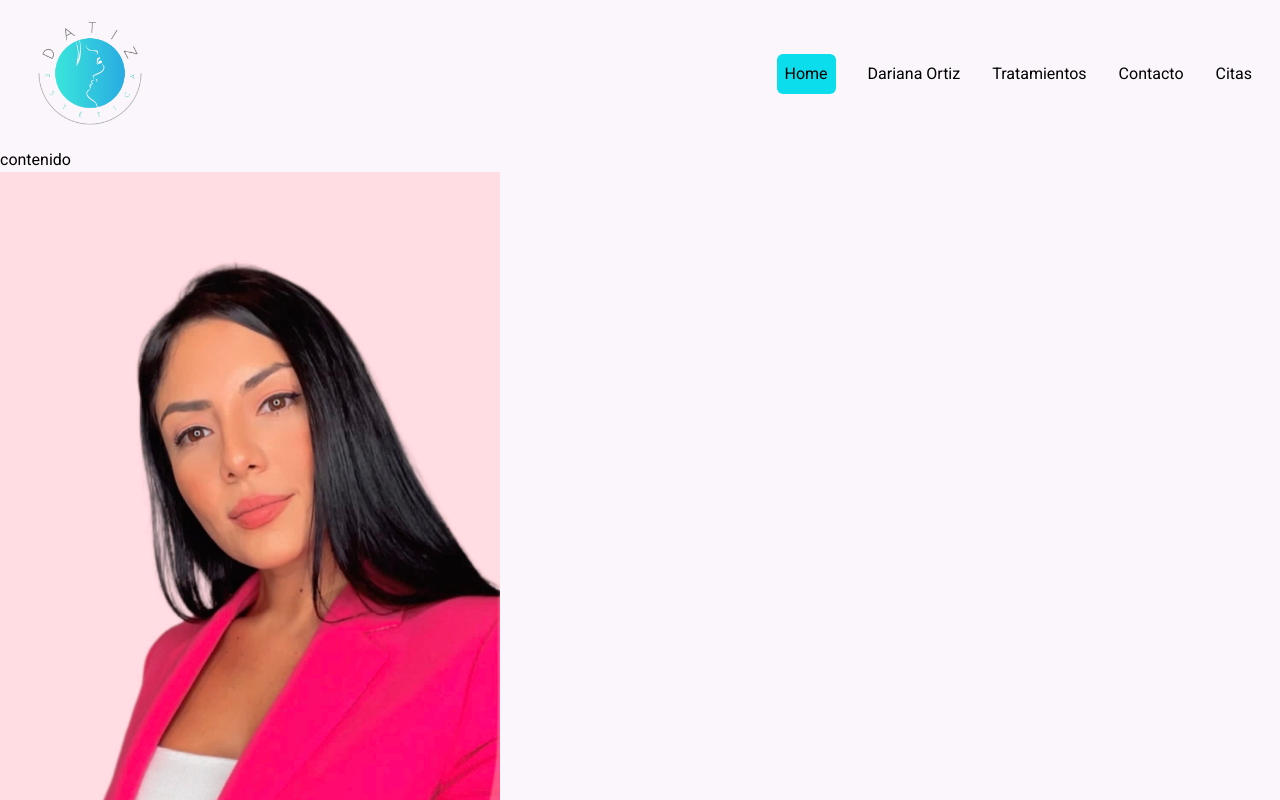
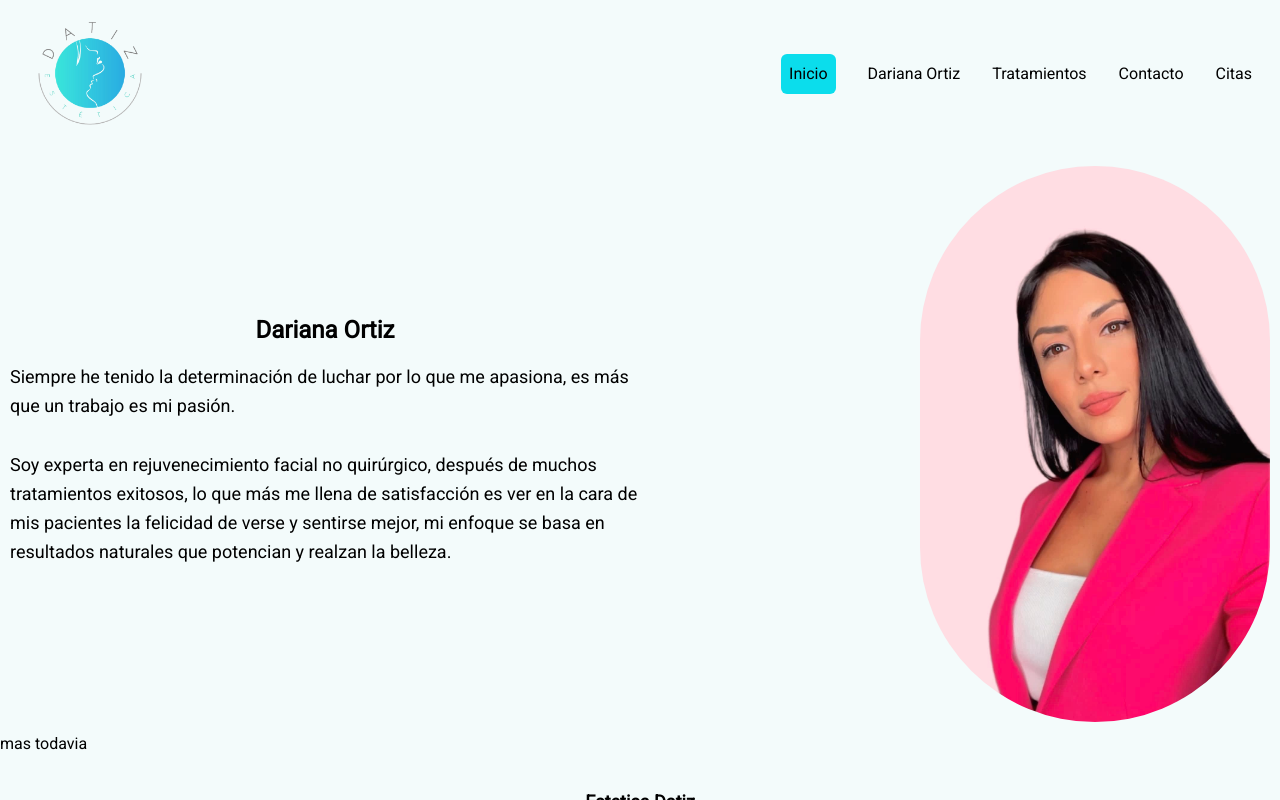
Before and after one commit to ovi-dev/Estetica-Dariana, a Next.js app: page / in a window 1280 px wide. Shown: the top 800 px of the page. Built offline with nearby package versions, Linux system fonts and the light colour scheme.

Commit message:
color y pagina de inicio1

```diff
--- a/src/app/page.tsx
+++ b/src/app/page.tsx
@@ -1,40 +1,42 @@
-
 import Image from 'next/image';
-
-
-
-
-
 
 export default function Home() {
   return (
+    <>
+    <section className=' container mx-auto'>
 
-   <>
-   <div>
 
-      {/* contenido */}
-    <div>
-      <p>contenido</p>
+      <div className="flex flex-wrap items-center justify-between p-[10px]">
+        {/* Texto alineado a la izquierda */}
+        <div className="w-full md:w-1/2">
+          <h1 className="text-2xl font-bold mb-4 text-center">Dariana Ortiz</h1>
+          <p className="text-lg leading-relaxed">
+            Siempre he tenido la determinación de luchar por lo que me apasiona,
+            es más que un trabajo es mi pasión.
+            <br />
+            <br />
+            Soy experta en rejuvenecimiento facial no quirúrgico, después de muchos tratamientos exitosos,
+            lo que más me llena de satisfacción es ver en la cara de mis pacientes la felicidad de verse y sentirse mejor,
+            mi enfoque se basa en resultados naturales que potencian y realzan la belleza.
+          </p>
         </div>
 
-
-    {/* Imagen */}
-    <div>
-
+        {/* Imagen alineada a la derecha */}
+        <div className="w-full md:w-1/2 flex justify-center md:justify-end mt-3 md:mt-2">
           <Image
-      src='/fotospng/dariana.jpg'
-      width={500}
-      height={500}
+            src="/fotospng/dariana.jpg"
+            width={350}
+            height={200}
             alt="Dariana Ortiz"
+            className="rounded-full"
           />
         </div>
+      </div>
+      </section>
 
-
-   </div>
-
+      <section>
+        <h1> mas todavia </h1>
+      </section>
     </>
-
-
-  //  redirect('principa/home')
   );
 }
--- a/src/components/ui/menu/Menu.tsx
+++ b/src/components/ui/menu/Menu.tsx
@@ -12,7 +12,7 @@ const Menu = () => {
 
 
   const pathName = [
-    {href: '/', label: 'Home'},
+    {href: '/', label: 'Inicio'},
     {href: '/about', label: 'Dariana Ortiz'},
     {href: '/tratamientos', label: 'Tratamientos'},
     {href: '/contacto', label: 'Contacto'},
--- a/tailwind.config.ts
+++ b/tailwind.config.ts
@@ -11,7 +11,7 @@ export default {
       colors: {
         background: "var(--background)",
         foreground: "var(--foreground)",
-        fondo2: "#FBF6FB",
+        fondo2: "#f3fbfb",
         fondonav:"#FFE7E7",
         hovernav:"#0BDDEC",
         hover:"#0BDDEC",
```
Lines whose indentation alone changed are shown as unchanged.
